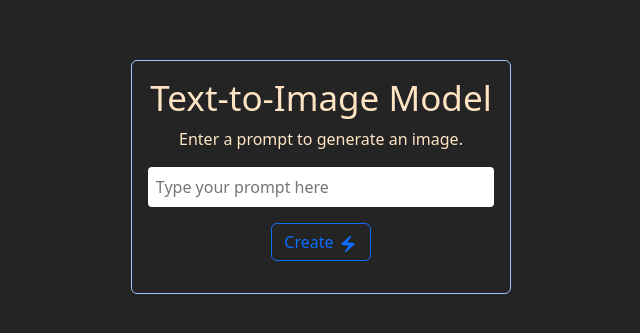
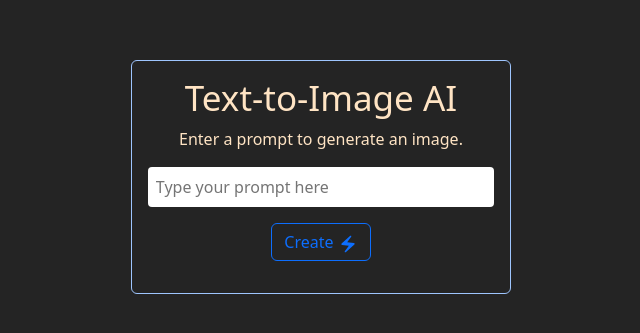
Before and after one commit to Azmat-7860/Text-to-Image, a React (Vite) app: page / in a window 1280 px wide. Shown: the part 223-556 px from the top of the page, without its empty margins (319-959 px from the left). Built offline with nearby package versions, Linux system fonts and the light colour scheme.

Commit message:
Update App.jsx

```diff
--- a/src/App.jsx
+++ b/src/App.jsx
@@ -55,7 +55,7 @@ const HuggingFaceImage = () => {
   return (
     <div className=" myContainer w-100 d-flex justify-content-center align-items-center">
       <div className="containerBody border border-primary-subtle p-3 rounded-2 text-center">
-        <h1>Text-to-Image Model</h1>
+        <h1>Text-to-Image AI</h1>
         <p>Enter a prompt to generate an image.</p>
         {/* <label htmlFor="input">Enter a prompt to generate an image.</label> */}
         <input
```
